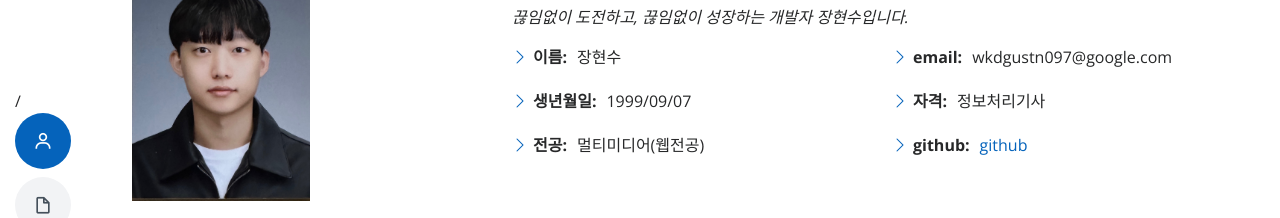
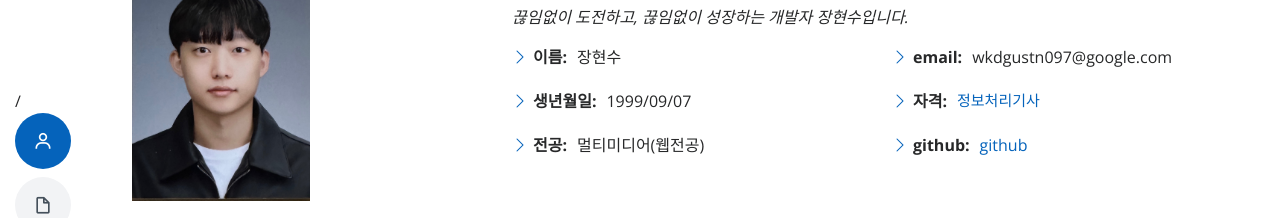
Before and after one commit to wkdgustn097/wkdgustn097.github.io, a plain HTML site: page index.html in a window 1280 px wide. Shown: the part 203-421 px from the top of the page. Drawn offline with nearby package versions, Linux system fonts and the light colour scheme.

Commit message:
Update index.html

```diff
--- a/index.html
+++ b/index.html
@@ -84,7 +84,7 @@
               <div class="col-lg-6">
                 <ul>
                   <li><i class="bi bi-chevron-right"></i> <strong>email:</strong> <span>wkdgustn097@google.com</span></li>
-                  <li><i class="bi bi-chevron-right"></i> <strong>자격:</strong> <span>정보처리기사</span></li>
+                  <li><i class="bi bi-chevron-right"></i> <strong>자격:</strong> <span style="color:#0563bb; font-size:15px;">정보처리기사</span></li>
                   <li><i class="bi bi-chevron-right"></i> <strong>github:</strong> <a href="http://github.com/wkdgustn097" target="_blank">github</a></li>
                 </ul>
               </div>
```
